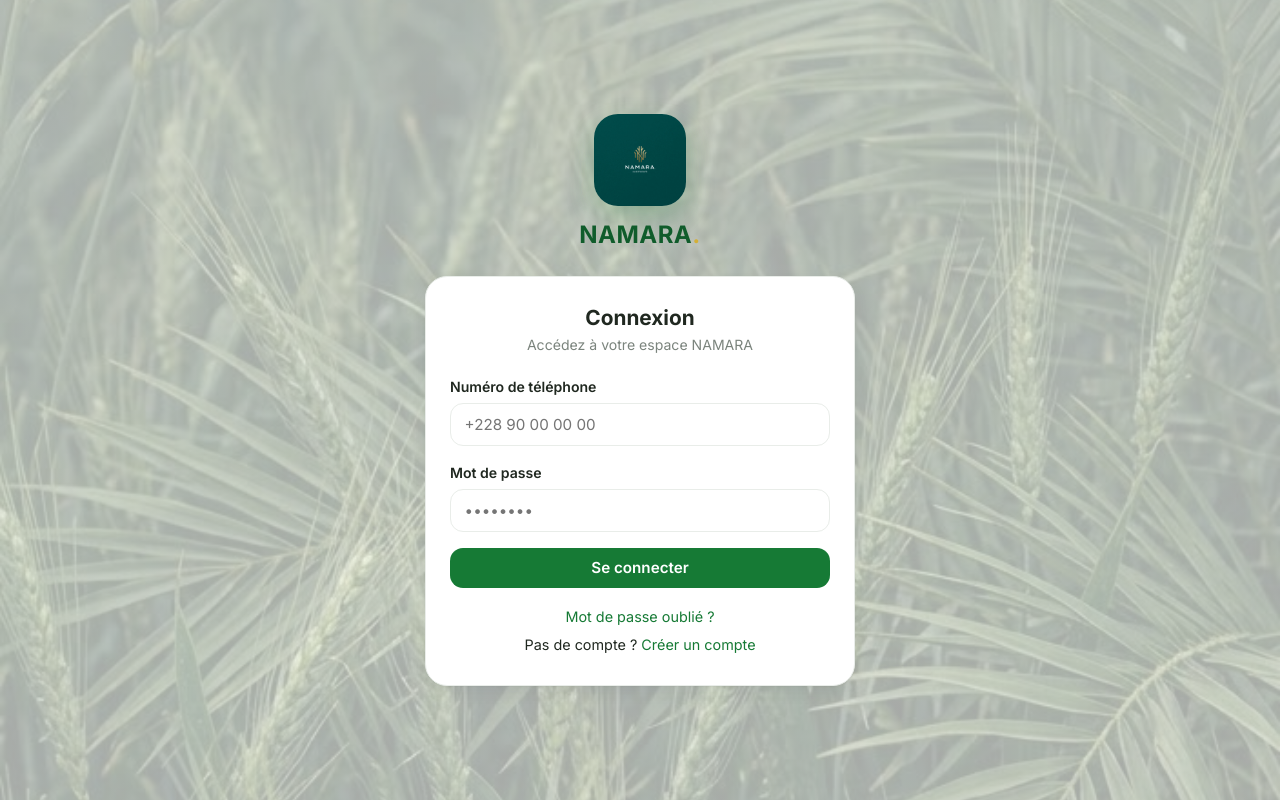
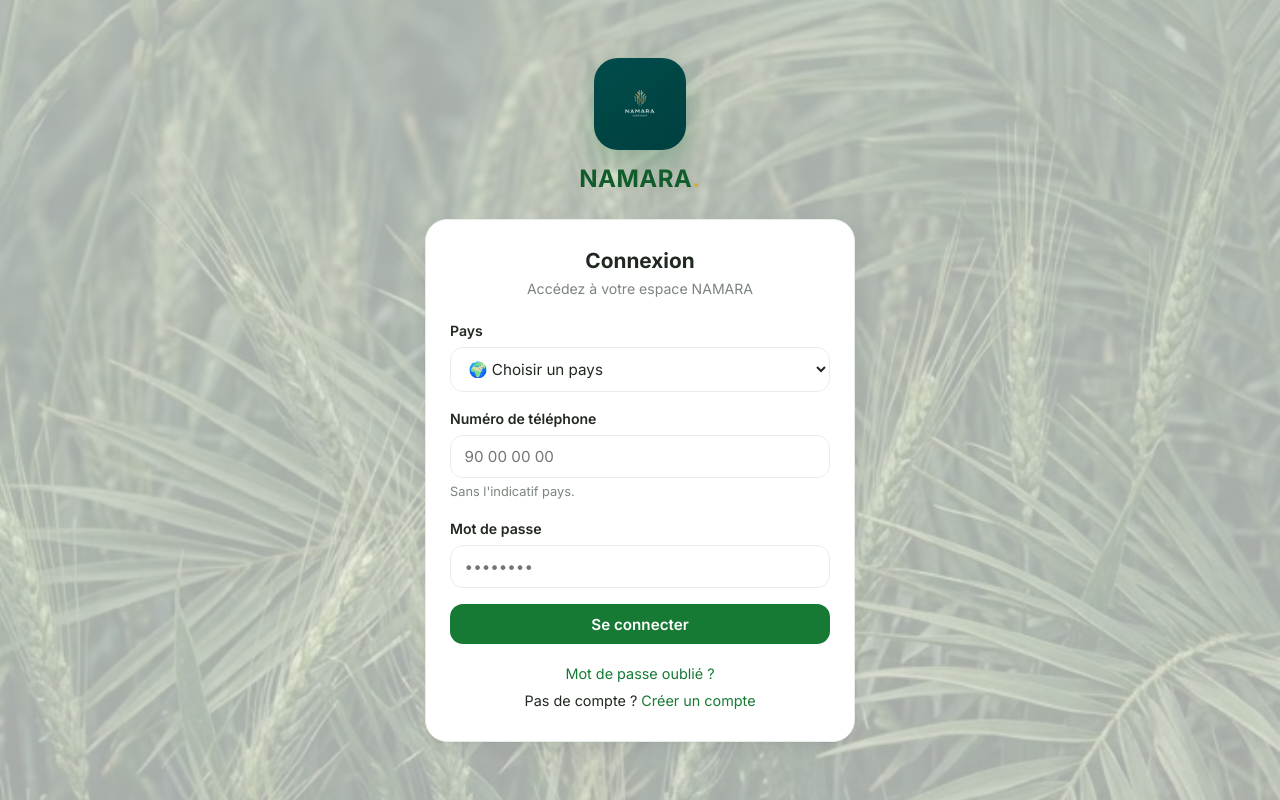
Before and after one commit to fredogary7-rgb/na, a Flask app: page /auth/login in a window 1280 px wide. Run offline with Flask 3, Linux system fonts and the light colour scheme.

Commit message:
feat: Champ pays et format de numero local sur la page de connexion

```diff
--- a/app/auth/forms.py
+++ b/app/auth/forms.py
@@ -13,7 +13,7 @@
 
 def login_country_choices():
     """Choix de pays pour la connexion (drapeau + indicatif)."""
-    choices = [("", "🌍")]
+    choices = [("", "🌍 Choisir un pays")]
     for name, info in COUNTRIES.items():
         if info["enabled"]:
             flag = COUNTRY_FLAGS.get(name, "")
--- a/app/templates/auth/login.html
+++ b/app/templates/auth/login.html
@@ -9,8 +9,13 @@
     {{ form.hidden_tag() }}
     {% if next_page %}<input type="hidden" name="next" value="{{ next_page }}">{% endif %}
     <div class="form-group">
+        <label for="country">Pays</label>
+        {{ form.country() }}
+    </div>
+    <div class="form-group">
         <label for="phone_number">Numéro de téléphone</label>
-        {{ form.phone_number(placeholder="+228 90 00 00 00", inputmode="tel") }}
+        {{ form.phone_number(placeholder="90 00 00 00", inputmode="tel") }}
+        <span class="help-text">Sans l'indicatif pays.</span>
         {% for e in form.phone_number.errors %}<span class="error">{{ e }}</span>{% endfor %}
     </div>
     <div class="form-group">
```
